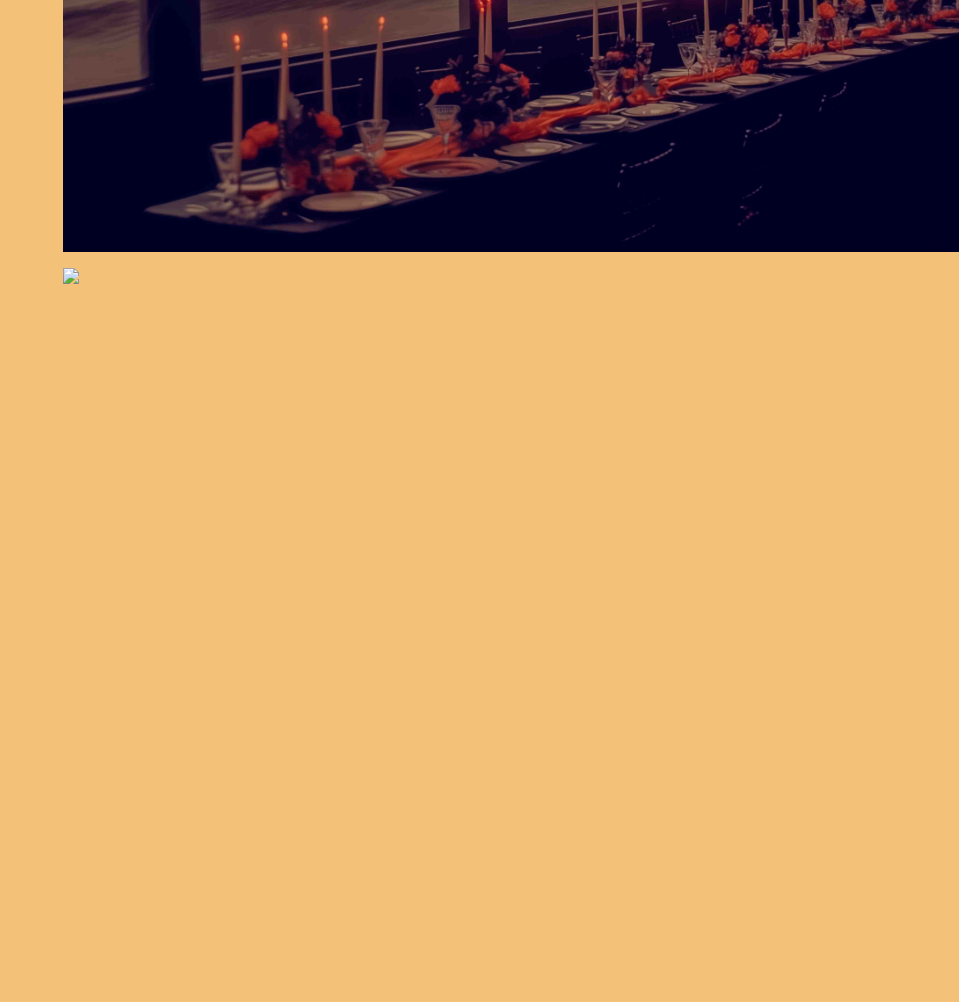
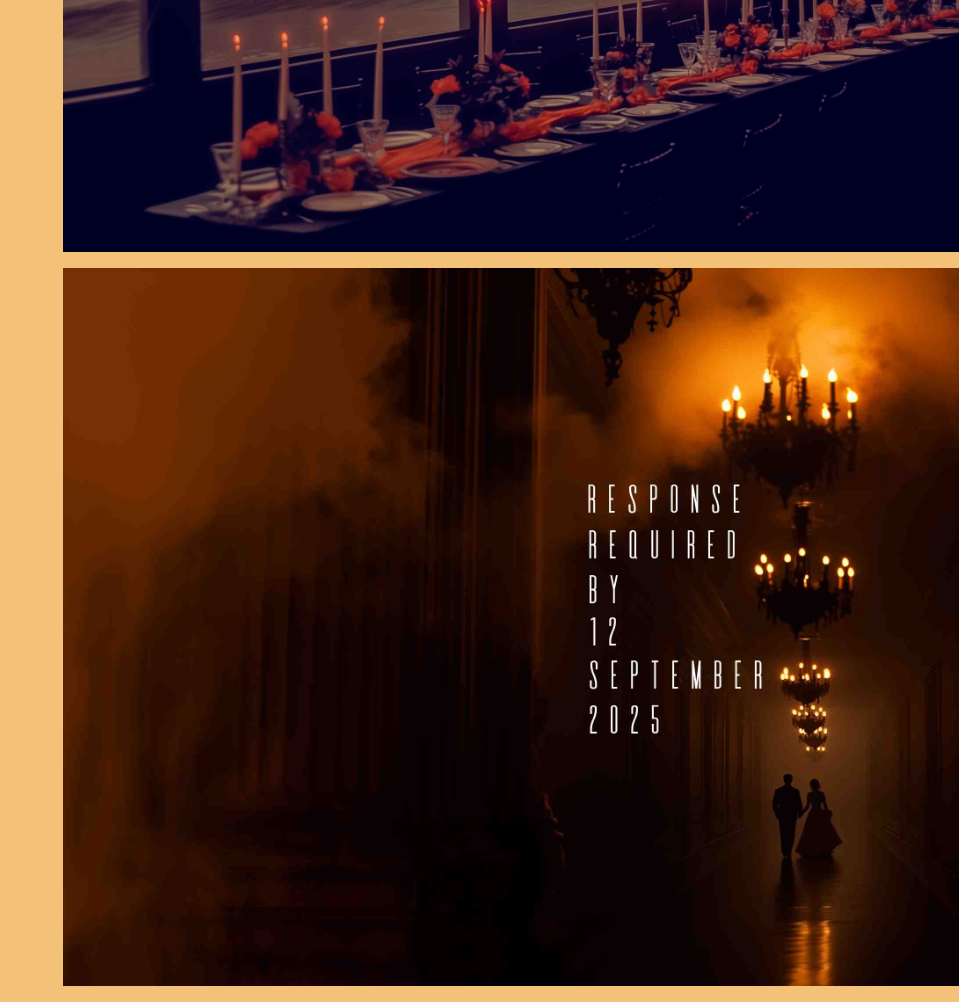
Before and after one commit to limwualice/loma-wedding, a plain HTML site: page index.html in a window 1280 px wide. Shown: the part 2665-3667 px from the top of the page, without its empty margins (321-1280 px from the left). Before the commit the page ends 2965 px from the top, so only its background shows below. Drawn offline with Linux system fonts and the light colour scheme.

Commit message:
added last image

```diff
--- a/index.html
+++ b/index.html
@@ -48,7 +48,7 @@
             <img src="wedding_images/invitation_2.jpg" id="invitation2" class="invitation">
             <img src="wedding_images/large_invitation_3.jpg" id="invitation3" class="invitation">
             <img src="wedding_images/large_invitation_4.jpg" id="invitation4" class="invitation">
-            <img src="wedding_images/invitation_5.jpg" id="invitation5" class="invitation">
+            <img src="wedding_images/large_invitation_5.jpg" id="invitation5" class="invitation">
         </div>
 
 
```
